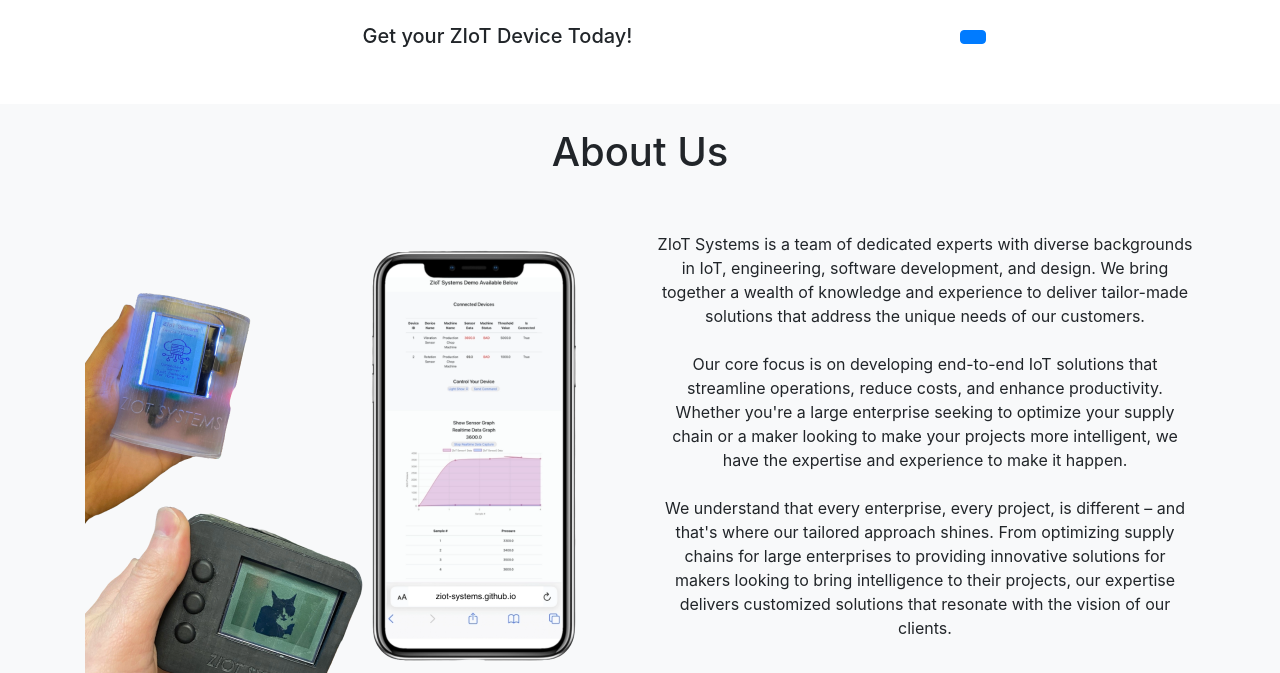
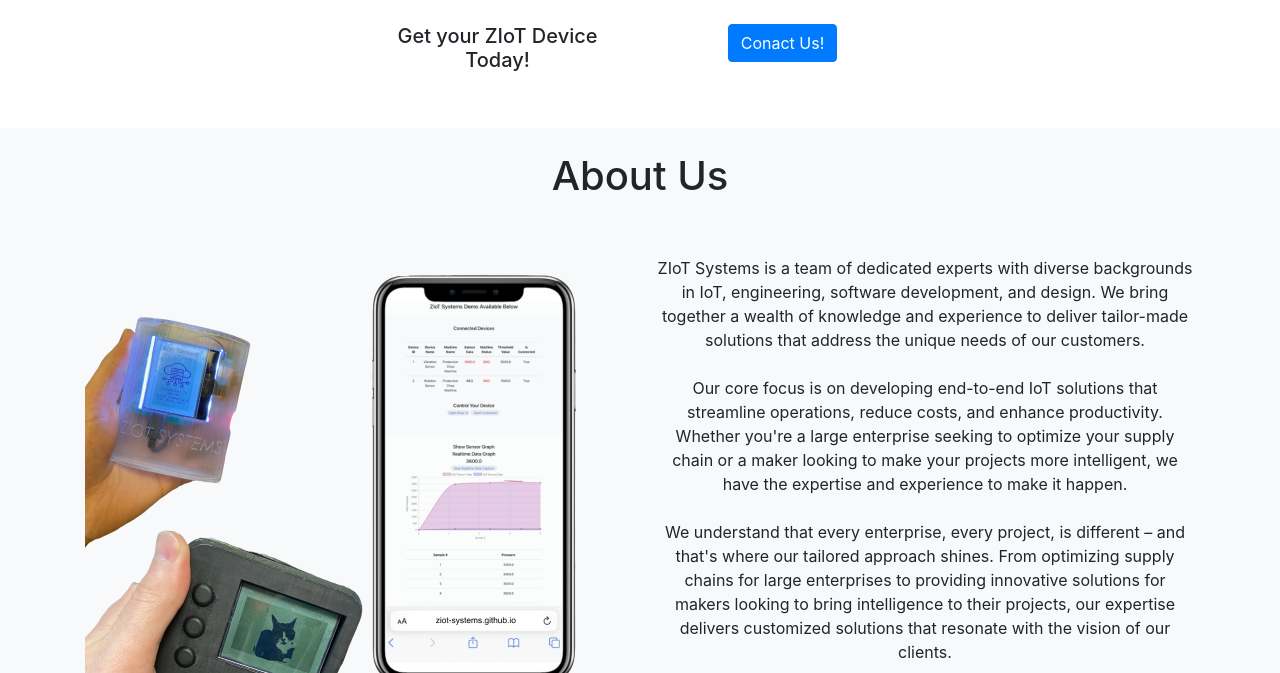
Before and after one commit to ZIoT-Systems/ZIoT-Systems.github.io, a Jekyll site: the page built from README.md, in a window 1280 px wide and 900 px high, scrolled down 733 px, cut to the strip 227-900 px from the top of the window. Built offline with Jekyll 4.4.1, drawn with Linux system fonts in a browser that asks for light colours; our own code applies the rules of GitHub Pages for plain Markdown files.

Commit message:
content updates

```diff
--- a/_layouts/default.html
+++ b/_layouts/default.html
@@ -121,10 +121,10 @@
             <br>
             <br>
             <div class="row">
-                <div class="col-md-2"></div>
-                <div class="col-md-5"><h5>Get your ZIoT Device Today!</h5></div>
-                <div class="col-md-5"><a class="btn btn-primary" href="#demoAnchor" role="button"></a></div>
-                <div class="col-md-2"></div>
+                <div class="col-md-3"></div>
+                <div class="col-md-3"><h5>Get your ZIoT Device Today!</h5></div>
+                <div class="col-md-3"><a class="btn btn-primary" href="#demoAnchor" role="button">Conact Us!</a></div>
+                <div class="col-md-3"></div>
             </div>
         </div>
     </section>
```
